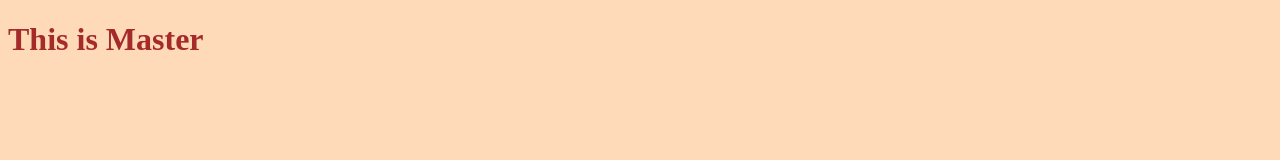
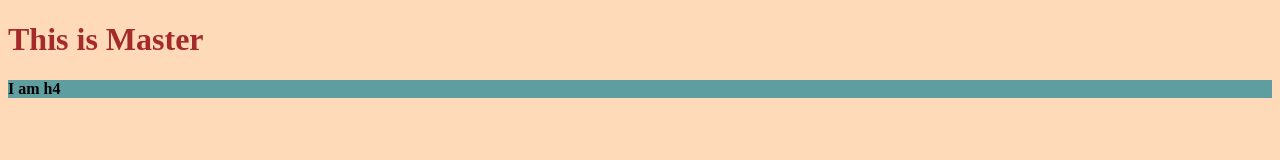
Before and after one commit to nileenaps/GitHub_elearn, a plain HTML site: page index.html in a window 1280 px wide. Drawn offline with Linux system fonts and the light colour scheme.

Commit message:
added h4

```diff
--- a/index.html
+++ b/index.html
@@ -9,5 +9,6 @@
   </head>
   <body>
     <h1>This is Master</h1>
+    <h4>I am h4</h4>
   </body>
 </html>
--- a/style.css
+++ b/style.css
@@ -4,3 +4,7 @@ body {
 h1 {
   color: brown;
 }
+
+h4 {
+  background-color: cadetblue;
+}
```
